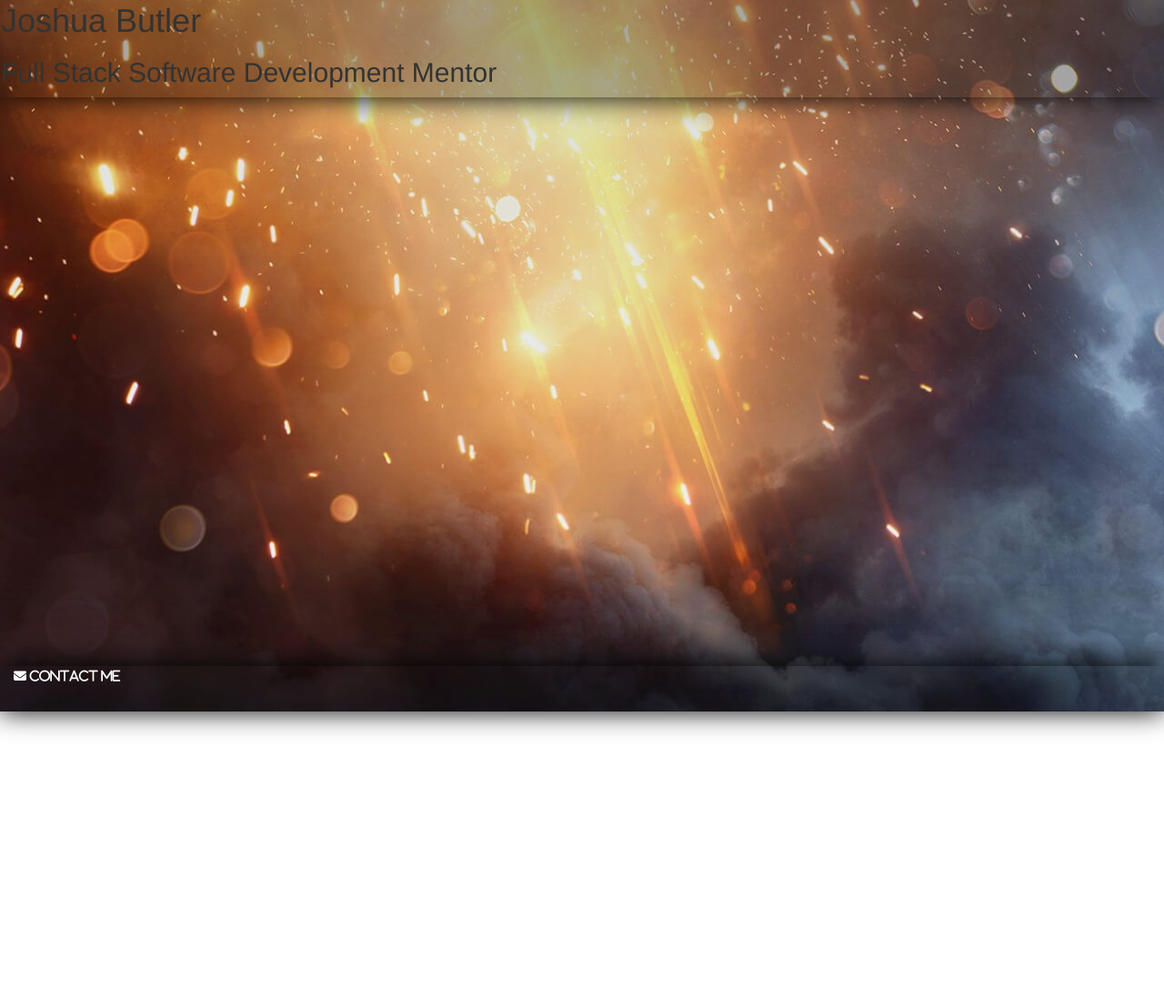
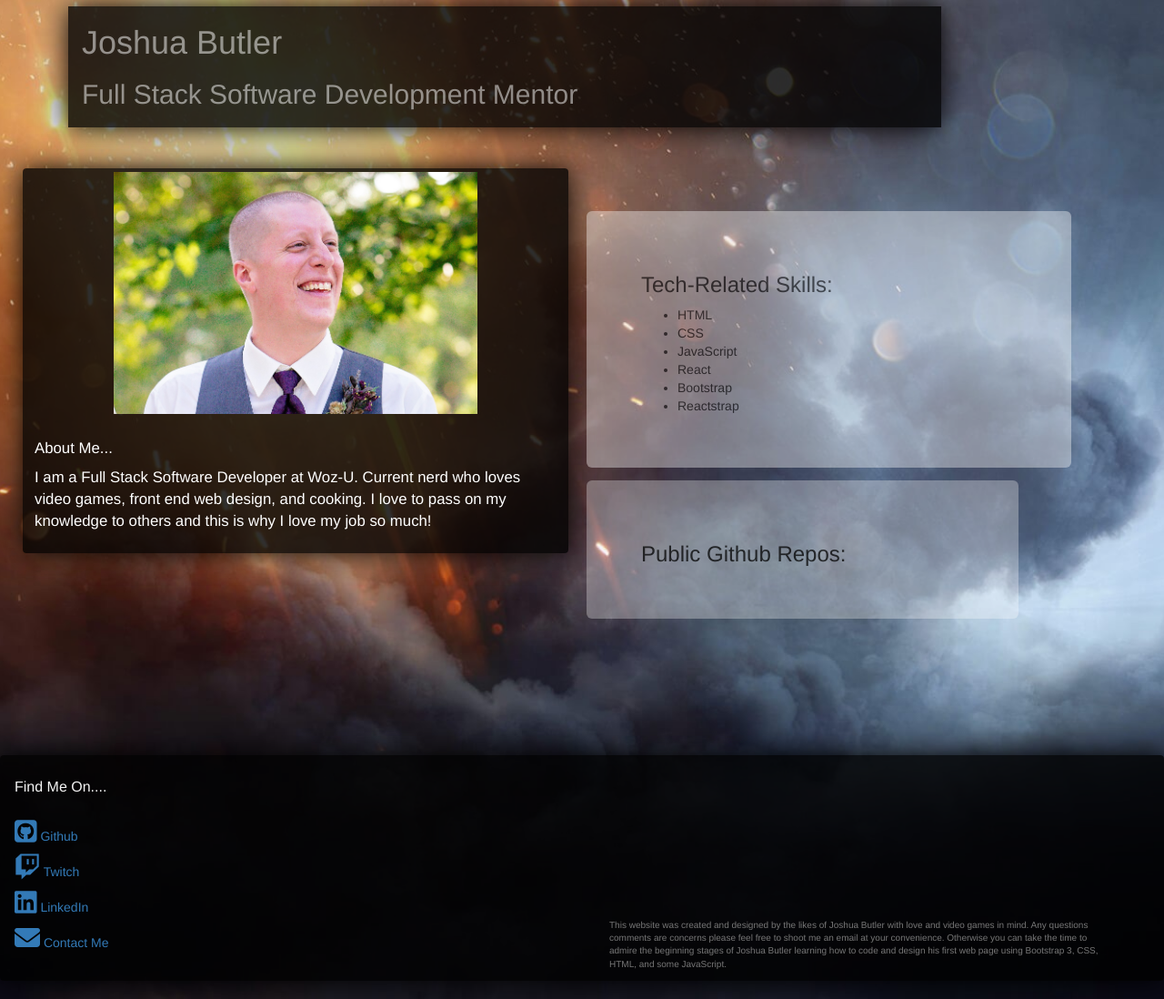
Before and after one commit to jbutlerdevv/Simple-Static-Webpage, a plain HTML site: page index.html in a window 1280 px wide. Shown: the part 18-1116 px from the top of the page at 91% size. Before the commit the page ends 800 px from the top, so only its background shows below. Drawn offline with nearby package versions, Linux system fonts and the light colour scheme; no server answers.

Commit message:
Styling - Bootstrap and CSS

```diff
--- a/index.html
+++ b/index.html
@@ -12,137 +12,94 @@
 </head>
 <body class="Site">
 
-  <!--- Top Banner-->
+  <!-- HEADER -->
+    <div class="page-header col-md-9">
+      <h1 class="head-title">Joshua Butler</h1>
+      <h2 class="head-title">Full Stack Software Development Mentor</h2>
+    </div>
+  <!-- END HEADER-->
 
-    <div class="navbar text-light">
-      <h1>Joshua Butler</h1>
-      <h2>Full Stack Software Development Mentor</h2>
-    </div>
+  <!-- BEGIN ROW -->
+    <div class="row">
 
-
-    <!-- <div class="container">
-
-      <div class="row">
-        <div class="col-lg-4 img-align = center">
-          <h2>Favorites</h2>
-          <p>
-            <a href="https://github.com/joshorion7"><i class="fa fa-github-square fa-2x social-icons"></i></a>
-          </p>
-          <p>
-            <a href="https://www.twitch.tv/m4n1k67"><i class="fa fa-twitch fa-2x social-icons"></i></a>
-          </p>
-        </div>
-        <div class="col-lg-4 img-align = center">
-          <img class="img-fluid img-thumbnail" src="images/joshButler.jpg">
-          <h3 class="text-center">Just a few short years ago</h3>
-        </div>
-        <div class="col-lg-4 img-align = center">
-          <h2>The Social Me</h2>
-          <p>
-            <a href="https://facebook.com/mseedman"><i class="fa fa-facebook-square fa-2x social-icons"></i></a>
-          </p>
-          <p>
-            <a href="https://www.linkedin.com"><i class="fa fa-linkedin-square fa-2x social-icons"></i></a>
-          </p>
-          <p>
-            <a href="https://www.instagram.com/mseedman/"><i class="fa fa-instagram fa-2x social-icons"></i></a>
-          </p>
-
+    <!-- ABOUT ME CONTAINER -->
+      <div class="col-xs-12 col-sm-10 col-md-6">
+        <div class="about-me thumbnail">
+          <img src="images/joshButler.jpg" alt="Joshua Butler">
+          <div class="caption">
+            <h3 class="about-text">About Me...</h3>
+            <p class="about-text">I am a Full Stack Software Developer at Woz-U. Current nerd who loves video games, front end web design, and cooking. I love to pass on my knowledge to others and this is why I love my job so much!</p>
+          </div>
         </div>
       </div>
-    </div>  -->
+    <!-- END ABOUT ME CONTAINER -->
 
 
 
-  <!-- <div class="container-fluid">
-    <h1>Tech related skills include:</h1>
-
-    <div class="container">
-
-
-      <div class="row">
-        <div class="col-md-3">
-          <h3>Programming Languages</h3>
-          <ul class="list-group">
-            <li>Programming Languages
+    <!-- TECH SKILLS -->
+      <div class="container">
+        <div class="jumbotron skills col-xs-4 col-sm-5 col-md-5">
+            <div class="caption">
+              <h3>Tech-Related Skills: </h3>
               <ul>
-                <li>Various Assemblers</li>
-                <li>C++</li>
-                <li>Python</li>
-                <li>Git</li>
-                <li>HTML, CSS</li>
-                <li>Java</li>
+                <li>HTML</li>
+                <li>CSS</li>
                 <li>JavaScript</li>
-                <li>Jquery</li>
+                <li>React</li>
+                <li>Bootstrap</li>
+                <li>Reactstrap</li>
               </ul>
-            </li>
-          </ul>
+            </div>
         </div>
+      </div>
+    <!-- END TECH SKILLS -->
 
 
 
+    <!-- GITHUB REPOS -->
+    <div class="container">
+        <div class="jumbotron repos col-xs-4 col-sm-5 col-md-5">
+            <div class="caption">
+              <h3>Public Github Repos: </h3>
+              <h5 id="gitHubRepos"></h2>
+            </div>
+        </div>
+      </div>
+    <!-- END REPOS -->
 
-        <div class="col-md-3">
-          <h3>Microprocessors </h3>
-          <ul class="list-group">
-            <li> Mircrprocessor Platforms:
-              <ul>
-                <li>1802</li>
-                <li>6502</li>
-                <li>Z80</li>
-                <li>x86</li>
-                <li>Various PIC</li>
-                <li>ATMEGA 328p</li>
-                <li>Raspberry Pi</li>
-              </ul>
-            </li>
-          </ul>
-        </div>
+  </div>
+  <!-- END ROW -->
 
 
 
-        <div class="col-md-3">
-          <h3>Mechanical and Electronic Layout Tools </h3>
-          <ul class="list-group">
-
-
-
-            <li> Electronic Design and Layout:</li>
-              <ul>
-                <li>OrCAD</li>
-                <li>Eagle</li>
-              </ul>
-            <li> Computer Aided Design and CAM Tools: </li>
-              <ul>
-                <li>Alibre</li>
-                <li>Fusion360</li>
-                <li>SprutCam</li>
-                <li>CNC GCode</li>
-              </ul>
-          </ul>
-        </div>
+  <!-- FOOTER -->
+    <div class="navbar navbar-inverse">
+      <div class="col-md-4">
+      </div>
+        <!-- SOCIAL LINKS -->
+      <div class="panel-heading">
+        <h3 class="panel-title"> Find Me On....</h3>
+      </div>
+      <div class="panel-body col-md-4">
+        <p>
+          <a href="https://github.com/joshorion7"><i class="fa fa-github-square fa-2x icons"></i> Github</a>
+        </p>
+        <p>
+          <a href="https://www.twitch.tv/m4n1k67"><i class="fa fa-twitch fa-2x icons"></i> Twitch</a>
+        </p>
+        <p>
+          <a href="https://www.linkedin.com"><i class="fa fa-linkedin-square fa-2x icons"></i>  LinkedIn</a>
+        </p>
+        <p>
+          <a href="mailto:joshorion7@gmail.com"><i class="fa fa-envelope fa-2x icons text-primary"></i> Contact Me</a>
+        </p>
+      </div>
+    <!-- END SOCIAL LINKS -->
+      <div class="container">
+        <p class="text-muted">This website was created and designed by the likes of Joshua Butler with love and video games in mind. Any questions comments are concerns please feel free to shoot me an email at your convenience. Otherwise you can take the time to admire the beginning stages of Joshua Butler learning how to code and design his first web page using Bootstrap 3, CSS, HTML, and some JavaScript.</p>
       </div>
     </div>
-  </div> -->
-
-
-
-<!--
-  <div class="container-fluid">
-    <h1 id="gitLogin">Github public repos:</h1>
-    <h2 id="gitRepos"></h2>
-  </div> -->
-
-
-
-
-  <div class="navbar navbar-inverse navbar-fixed-bottom">
-    <div class="col-md-4">
-      <a class="navbar-button" href="mailto:joshorion7@gmail.com">
-        <i class="fa fa-envelope color-light social-icons"> Contact Me</i>
-      </a>
-    </div>
-  </div>
+  <!-- END FOOTER -->
 
   <script src="script.js"></script>
 </body>
--- a/script.js
+++ b/script.js
@@ -1,9 +1,9 @@
 // jquery HOVER event for icons
 $(document).ready(function(){
-    $(".social-icons").hover(function(){
-        $(this).css("font-size", "150%");
+    $(".icons").hover(function(){
+        $(this).css("font-size", "225%");
     }, function(){
-        $(this).css("font-size", "100%");
+        $(this).css("font-size", "200%");
     });
 });
 
@@ -16,7 +16,7 @@ if (this.readyState == 4 && this.status == 200) {
     for(i = 0; i < gitObject.length; i++){
         txt = txt + gitObject[i].name + "<br>";
     }
-    document.getElementById("gitRepos").innerHTML = txt;
+    document.getElementById("gitHubRepos").innerHTML = txt;
 }
 };
 
--- a/style.css
+++ b/style.css
@@ -1,29 +1,69 @@
 body {
-  background-image: url("images/bf1bg.jpg")
+  margin: 0;
+  background-image: url("images/bf1bg.jpg");
+  background-size: cover;
+  background-repeat: no-repeat;
+  background-position: center;
 }
 
-/* .navbar {
-  background-color: transparent;
-  background: transparent;
-  border-color: transparent;
-} */
-
-/* .container {
-  margin-top: 150px;
-} */
-
 img {
-  width: 300px;
-  height: 300px;
+  width: 400px;
+  height: 400px;
 }
 
-.fa-envelope {
+.head-title {
+  color: rgba(255, 255, 255, 0.5);
+}
+
+.navbar, .page-header{
+  background-color: rgba(0, 0, 0, 0.8);
+  border-color: transparent;
+  box-shadow: 0 0 30px black;
+}
+
+.page-header {
+  margin: 25px 75px 20px 75px;
+}
+
+.panel-title {
+  color: whitesmoke;
+  margin-top: 15px;
+}
+
+.about-me {
+  background:rgba(1, 1, 1, 0.8);
+  border: none;
+  margin-top: 25px;
+  margin-left: 25px;
+  color: white;
+  box-shadow: 0 0 30px black;
+}
+
+.about-text {
+  font-size: 1.2em;
   color: white;
 }
 
-.navbar{
-  /* background: rgba(0, 0, 0, 0.5); */
-  background-color: rgba(0, 0, 0, 0.25);
-  border-color: transparent;
-  box-shadow: 0 0 30px black;
+.skills {
+  position: absolute;
+  background:rgba(255, 255, 255, 0.5);
+  color:rgba(1, 1, 1, 0.75);
+  opacity: 0.75;
+  margin-top: 250px;
+  margin-left: 575px;
 }
+
+.repos {
+  position: relative;
+  background:rgba(255, 255, 255, 0.3);
+  color:rgba(1, 1, 1, 0.75);
+  margin-top: -100px;
+  margin-left: 575px;
+  margin-bottom: 150px;
+}
+
+.text-muted {
+  margin-top: 125px;
+  margin-left: 600px;
+  font-size: 10px;
+}
```
